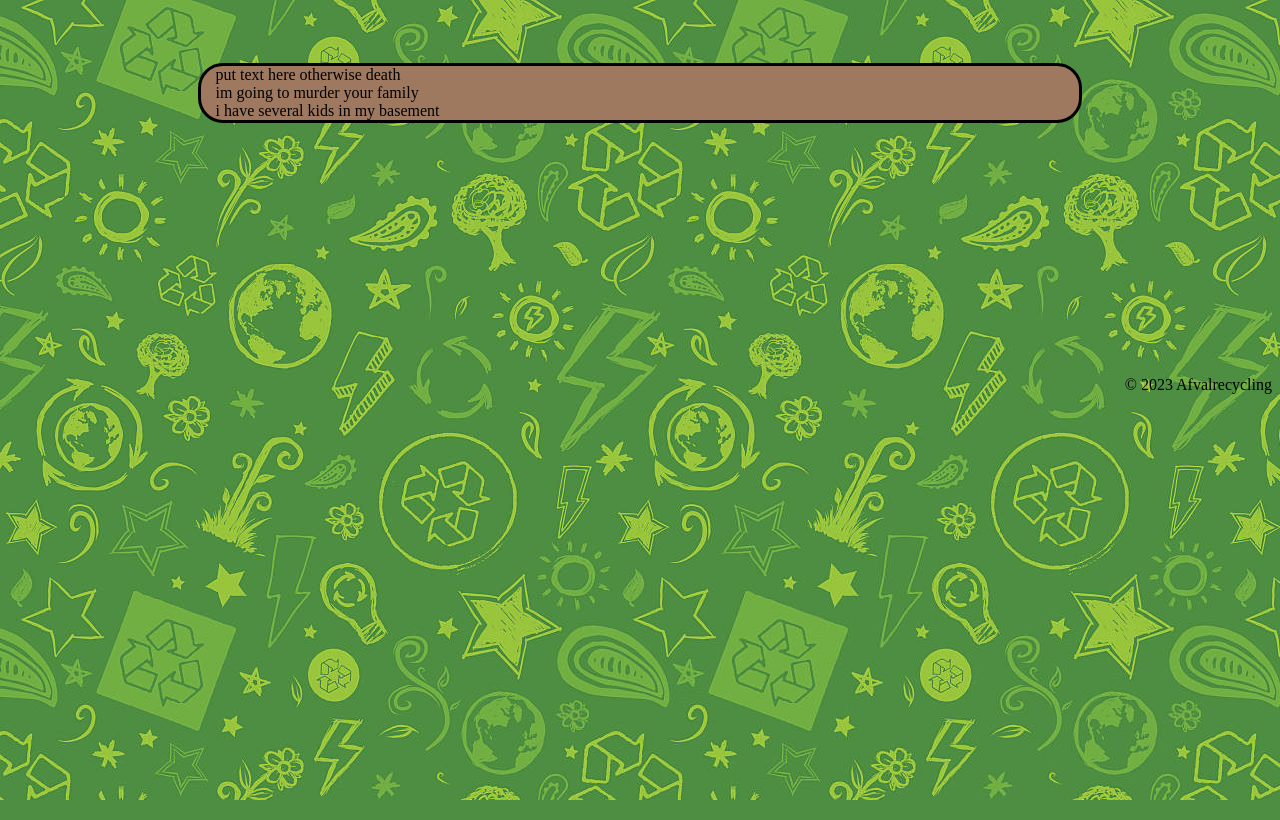
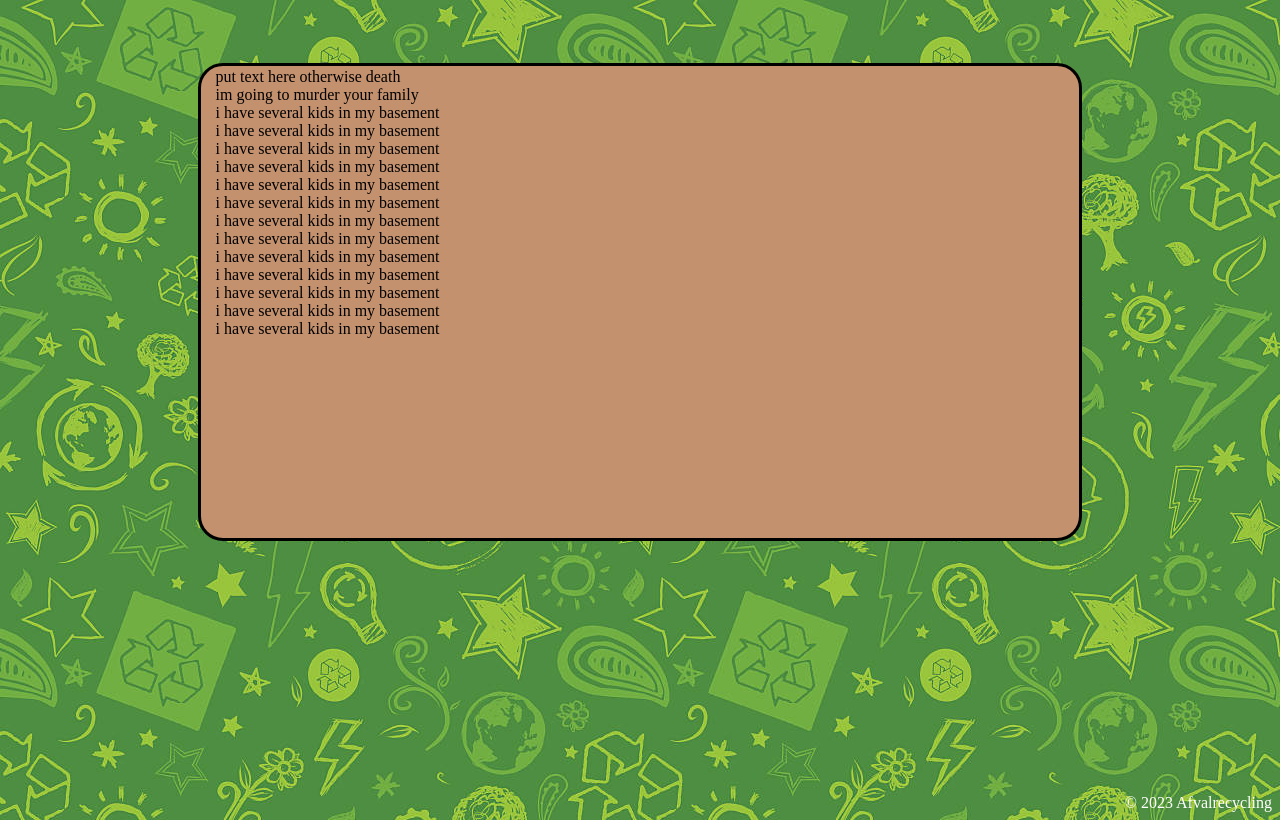
Before and after one commit to kokloler/gooi-het-in-de-bak, a PHP site: page /frontpage.html in a window 1280 px wide. Run offline with PHP 8.4, Linux system fonts and the light colour scheme.

Commit message:
css changess
css go brr

```diff
--- a/frontpage/frontpage.css
+++ b/frontpage/frontpage.css
@@ -7,18 +7,21 @@ body {
     margin-right: 15%;
     margin-top: 5%;
     margin-left: 15%;
-    background-color: #9e7960;
+    background-color: #c4916e;
     border-radius: 25px;
     text-align: left;
+    padding-top: 2px;
+    padding-bottom: 200px;
+    padding-left: 15px;
 
 
 }
 div.text {
-    margin-left: 15px;
+    color: black;
 }
 
 .footer {
-
-    text-align: right;
+    color: white;
+    text-align: end ;
     margin-top: 20%;
 }
--- a/frontpage/frontpage.html
+++ b/frontpage/frontpage.html
@@ -14,6 +14,19 @@
             <div class ="text"> put text here otherwise death</div>
             <div class ="text">im going to murder your family</div>
             <div class ="text">i have several kids in my basement</div>
+            <div class ="text">i have several kids in my basement</div>
+            <div class ="text">i have several kids in my basement</div>
+            <div class ="text">i have several kids in my basement</div>
+            <div class ="text">i have several kids in my basement</div>
+            <div class ="text">i have several kids in my basement</div>
+            <div class ="text">i have several kids in my basement</div>
+            <div class ="text">i have several kids in my basement</div>
+            <div class ="text">i have several kids in my basement</div>
+            <div class ="text">i have several kids in my basement</div>
+            <div class ="text">i have several kids in my basement</div>
+            <div class ="text">i have several kids in my basement</div>
+            <div class ="text">i have several kids in my basement</div>
+
 
 
 
```
